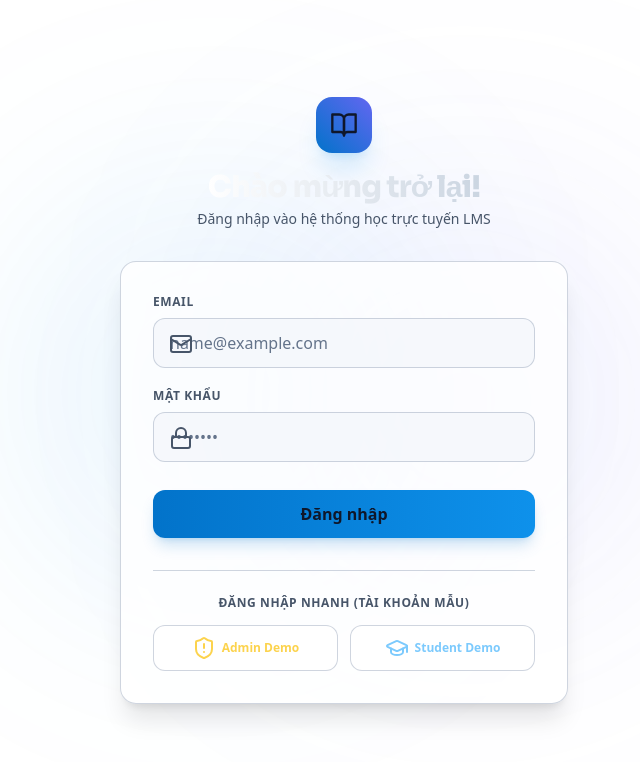
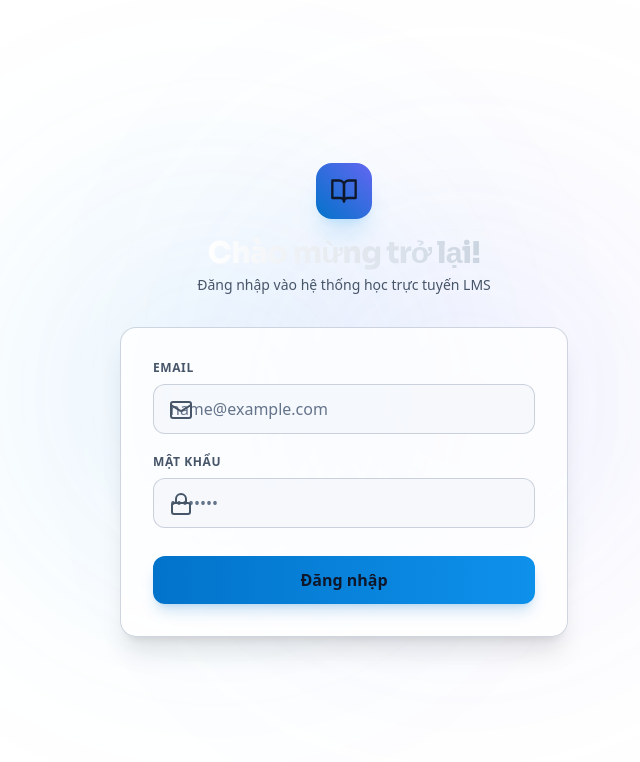
Before and after one commit to dauxuanthuc/LMS, a React (Vite) app in the folder frontend/: page /login in a window 1280 px wide. Shown: the top 762 px of the page, without its empty margins (296-936 px from the left). Built offline with nearby package versions, Linux system fonts and the light colour scheme.

Commit message:
Improve logout flow and remove quick login

```diff
--- a/frontend/src/components/Navbar.tsx
+++ b/frontend/src/components/Navbar.tsx
@@ -173,16 +173,26 @@ const Navbar: React.FC = () => {
             </Link>
           )}
 
+          {user.role === "ADMIN" ? (
             <Link
               to="/results"
               className={`flex flex-col items-center justify-center py-2 rounded-xl text-[11px] font-semibold ${
                 isActive("/results") ? "app-soft text-main" : "text-muted"
-            } ${user.role !== "ADMIN" ? "hidden" : "flex"}`}
+              }`}
             >
               <Trophy className="w-4.5 h-4.5 mb-1" />
               Bảng điểm
             </Link>
-          {user.role !== "ADMIN" && <div className="py-2" />}
+          ) : (
+            <button
+              type="button"
+              onClick={logout}
+              className="flex flex-col items-center justify-center py-2 rounded-xl text-[11px] font-semibold text-muted"
+            >
+              <LogOut className="w-4.5 h-4.5 mb-1" />
+              Đăng xuất
+            </button>
+          )}
         </div>
       </nav>
     </>
--- a/frontend/src/context/AuthContext.tsx
+++ b/frontend/src/context/AuthContext.tsx
@@ -1,4 +1,5 @@
 import React, { createContext, useState, useEffect, useContext } from "react";
+import { useNavigate } from "react-router-dom";
 import api from "../services/api";
 
 export interface User {
@@ -19,6 +20,7 @@ interface AuthContextType {
 const AuthContext = createContext<AuthContextType | undefined>(undefined);
 
 export const AuthProvider: React.FC<{ children: React.ReactNode }> = ({ children }) => {
+  const navigate = useNavigate();
   const [user, setUser] = useState<User | null>(null);
   const [loading, setLoading] = useState<boolean>(true);
 
@@ -64,7 +66,7 @@ export const AuthProvider: React.FC<{ children: React.ReactNode }> = ({ children
     localStorage.removeItem("lms_token");
     localStorage.removeItem("lms_user");
     setUser(null);
-    window.location.href = "/login";
+    navigate("/login", { replace: true });
   };
 
   return (
--- a/frontend/src/pages/Login.tsx
+++ b/frontend/src/pages/Login.tsx
@@ -1,7 +1,7 @@
 import React, { useState, useEffect } from "react";
 import { useNavigate, useSearchParams } from "react-router-dom";
 import { useAuth } from "../context/AuthContext";
-import { BookOpen, ShieldAlert, GraduationCap, Lock, Mail, Loader2 } from "lucide-react";
+import { BookOpen, ShieldAlert, Lock, Mail, Loader2 } from "lucide-react";
 
 const Login: React.FC = () => {
   const [email, setEmail] = useState<string>("");
@@ -39,17 +39,6 @@ const Login: React.FC = () => {
       setError(err.message || "Tài khoản hoặc mật khẩu không đúng.");
     } finally {
       setSubmitting(false);
-    }
-  };
-
-  // Demo fill helper
-  const handleQuickLogin = (role: "ADMIN" | "STUDENT") => {
-    if (role === "ADMIN") {
-      setEmail("admin@lms.com");
-      setPassword("AdminPassword123");
-    } else {
-      setEmail("student@lms.com");
-      setPassword("StudentPassword123");
     }
   };
 
@@ -125,29 +114,6 @@ const Login: React.FC = () => {
               )}
             </button>
           </form>
-
-          {/* Quick Demo Credentials */}
-          <div className="mt-8 pt-6 border-t border-dark-700/60 text-center">
-            <p className="text-xs text-slate-400 font-semibold uppercase tracking-wider mb-3.5">
-              Đăng nhập nhanh (Tài khoản mẫu)
-            </p>
-            <div className="grid grid-cols-2 gap-3">
-              <button
-                type="button"
-                onClick={() => handleQuickLogin("ADMIN")}
-                className="px-3.5 py-2.5 rounded-xl bg-dark-700/50 hover:bg-dark-700 text-amber-300 border border-dark-550/30 hover:border-amber-500/20 text-xs font-semibold flex items-center justify-center gap-1.5 cursor-pointer transition-all active:scale-[0.97]"
-              >
-                <ShieldAlert className="w-4.5 h-4.5" /> Admin Demo
-              </button>
-              <button
-                type="button"
-                onClick={() => handleQuickLogin("STUDENT")}
-                className="px-3.5 py-2.5 rounded-xl bg-dark-700/50 hover:bg-dark-700 text-brand-300 border border-dark-550/30 hover:border-brand-500/20 text-xs font-semibold flex items-center justify-center gap-1.5 cursor-pointer transition-all active:scale-[0.97]"
-              >
-                <GraduationCap className="w-4.5 h-4.5" /> Student Demo
-              </button>
-            </div>
-          </div>
         </div>
       </div>
     </div>
```
Lines whose indentation alone changed are shown as unchanged.
